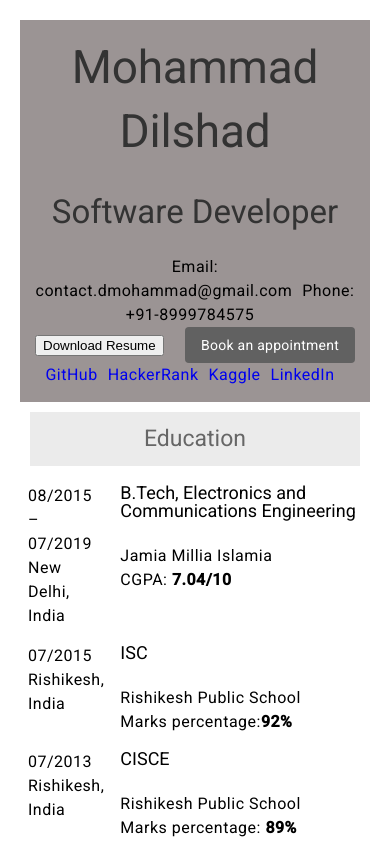
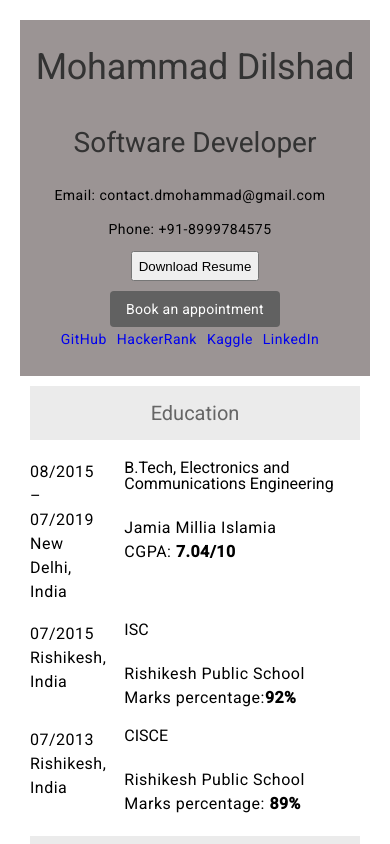
Before and after one commit to mr-dilshad/dmohammad_resume, an Angular app: page / in a window 390 px wide. Shown: the top 844 px of the page. Built offline with nearby package versions, Linux system fonts and the light colour scheme; a web font is replaced by a local one.

Commit message:
style changes for making it responsive

```diff
--- a/src/app/app.component.css
+++ b/src/app/app.component.css
@@ -55,30 +55,48 @@ body {
   margin: 0;
   padding: 0;
   list-style-type: none;
-    text-align: center;
+  display: flex;
+  flex-wrap: wrap;
+  /* Ensures items wrap to next line */
+  justify-content: center;
 }
 
 #headercontainer ul li {
-    display: inline;
+  display: inline-block;
   margin-right: 10px;
+  font-size: 16px;
+  word-wrap: break-word;
+  /* Prevents long words from overflowing */
+  overflow-wrap: break-word;
+  /* Ensures long text breaks on small screens */
+  max-width: 100%;
+  /* Ensures it doesn't overflow container */
+  white-space: normal;
+  /* Allows text to wrap to next line */
 }
 
-  a:link, a:visited {
-    color: #0000EE; /* Default hyperlink color */
+
+a:link,
+a:visited {
+  color: #0000EE;
+  /* Default hyperlink color */
   text-decoration: none;
 }
 
-  a:hover, a:active {
-    color: #551A8B; /* Color when hovered or active */
+a:hover,
+a:active {
+  color: #551A8B;
+  /* Color when hovered or active */
   text-decoration: underline;
 }
 
-  table {
+/* table {
     border-collapse: collapse;
     width: 100%;
-  }
+  } */
 
-  th, td {
+th,
+td {
   padding: 8px;
   text-align: left;
   vertical-align: top;
@@ -97,3 +115,43 @@ body {
   justify-content: space-between;
   align-items: center;
 }
+
+#downloadButton {
+  height: 30px;
+}
+
+/* Mobile specific styles */
+@media (max-width: 768px) {
+  h1 {
+    font-size: 36px;
+  }
+
+  h2 {
+    font-size: 28px;
+  }
+
+  h3 {
+    font-size: 20px;
+  }
+
+  h4 {
+    font-size: 16px;
+  }
+
+  #headercontainer ul li {
+    font-size: 14px;
+    text-align: left;
+    max-width: 100%;
+    /* Ensure no overflow on mobile */
+    margin-bottom: 10px;
+  }
+
+  .button-container {
+    flex-direction: column;
+  }
+
+  button {
+    width: 100%;
+    margin-bottom: 10px;
+  }
+}
--- a/src/app/app.component.html
+++ b/src/app/app.component.html
@@ -47,7 +47,7 @@
 
   <h3>Professional Experience</h3>
   <table>
-    <tr>
+    <tr  class="lineSeperator">
       <th>11/2022 &ndash; Present<br>Noida, India</th>
       <th>
         <h4>Senior Associate L1 Technology</h4><br>Publicis Sapient
@@ -59,7 +59,7 @@
         </ul>
       </th>
     </tr>
-    <tr>
+    <tr  class="lineSeperator">
       <th>08/2022 &ndash; 07/2023<br>Chennai, India</th>
       <th>
         <h4>Application Developer</h4><br>Paypal (CW)
```
Lines whose indentation alone changed are shown as unchanged.
